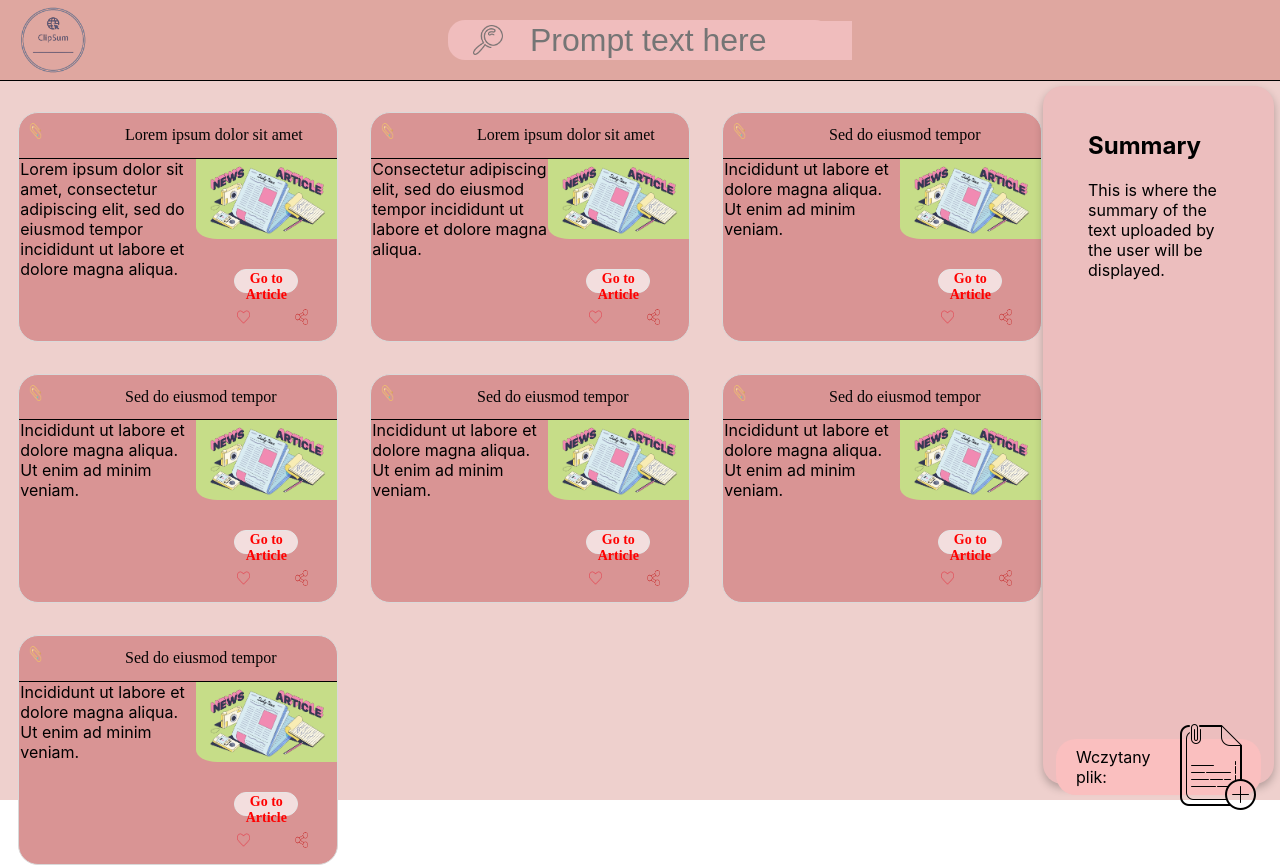
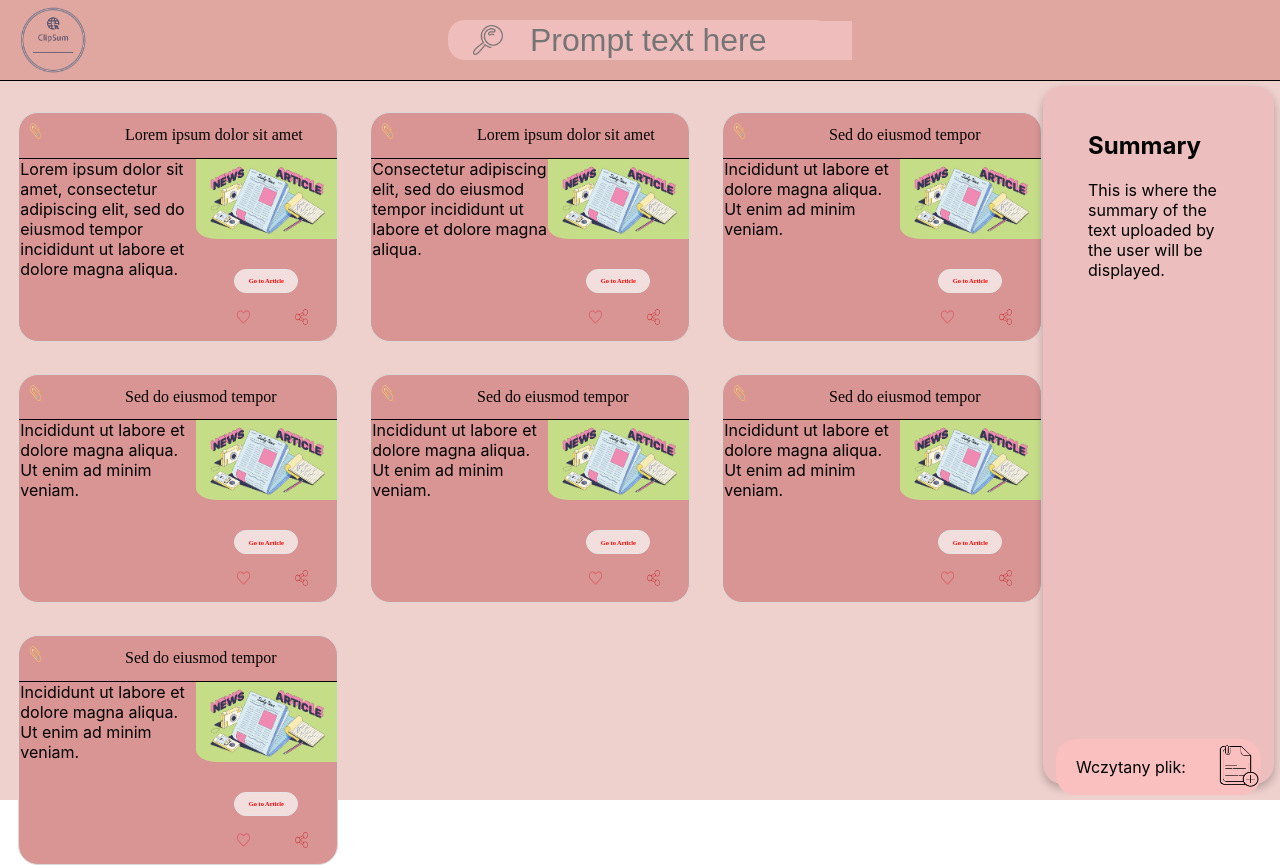
Before and after one commit to GangOfThreeWMD/PJN-Frontend, a React (Create React App) app: page / in a window 1280 px wide. Built offline with nearby package versions, Linux system fonts and the light colour scheme.

Commit message:
Update Dashboard View

```diff
--- a/src/App.js
+++ b/src/App.js
@@ -1,4 +1,4 @@
-import React, { useState, useEffect } from 'react';
+import React from 'react';
 import Dashboard from './components/Dashboard';
 
 const App = () => {
--- a/src/components/Article.js
+++ b/src/components/Article.js
@@ -1,7 +1,7 @@
 import React from 'react';
 import '../styles/style.css';
 import attach from '../assets/attach.png';
-import love from '../assets/like.png';
+import like from '../assets/like.png';
 import share from '../assets/share.png';
 
 
@@ -10,7 +10,7 @@ const Article = (props) => {
     <div className="article">
 
       <div className="article-header">
-        <img src={attach} width="auto" className="article-icon" />
+        <img src={attach} width="auto" className="article-icon" alt="attachment" />
         <h2 className="article-title">{props.title}</h2>
       </div>
       <hr />
@@ -18,8 +18,8 @@ const Article = (props) => {
         <img src={props.image} className="article-image" alt="article" />
         <p className="article-description">{props.description}</p>
         <button className="article-button">Go to Article</button>
-        <img src={love} className="article-share" alt="share" />
-        <img src={share} className="article-like" alt="like" />
+        <img src={like} className="article-share" alt="like" />
+        <img src={share} className="article-like" alt="share" />
       </div>
     </div>
 
--- a/src/components/Dashboard.js
+++ b/src/components/Dashboard.js
@@ -1,4 +1,4 @@
-import React, { useState } from 'react';
+import React from 'react';
 import '../styles/style.css';
 import Article from './Article';
 import Sidebar from './Sidebar';
@@ -10,61 +10,45 @@ const Dashboard = () => {
   return (
     <div className="container">
       <Navigation />
-      <div class="wrapper">
       <div className="articles">
         <Article
           title="Lorem ipsum dolor sit amet"
           description="Lorem ipsum dolor sit amet, consectetur adipiscing elit, sed do eiusmod tempor incididunt ut labore et dolore magna aliqua."
-          author="Jane Doe"
-          date="24 stycznia 2023"
           image={art}
         />
         <Article
           title="Lorem ipsum dolor sit amet"
           description="Consectetur adipiscing elit, sed do eiusmod tempor incididunt ut labore et dolore magna aliqua."
-          author="John Smith"
-          date="22 stycznia 2023"
           image={art}
         />
         <Article
           title="Sed do eiusmod tempor"
           description="Incididunt ut labore et dolore magna aliqua. Ut enim ad minim veniam."
-          author="Jane Doe"
-          date="20 stycznia 2023"
           image={art}
         />
          <Article
           title="Sed do eiusmod tempor"
           description="Incididunt ut labore et dolore magna aliqua. Ut enim ad minim veniam."
-          author="Jane Doe"
-          date="20 stycznia 2023"
           image={art}
         />
          <Article
           title="Sed do eiusmod tempor"
           description="Incididunt ut labore et dolore magna aliqua. Ut enim ad minim veniam."
-          author="Jane Doe"
-          date="20 stycznia 2023"
           image={art}
         />
          <Article
           title="Sed do eiusmod tempor"
           description="Incididunt ut labore et dolore magna aliqua. Ut enim ad minim veniam."
-          author="Jane Doe"
-          date="20 stycznia 2023"
           image={art}
         />
          <Article
           title="Sed do eiusmod tempor"
           description="Incididunt ut labore et dolore magna aliqua. Ut enim ad minim veniam."
-          author="Jane Doe"
-          date="20 stycznia 2023"
           image={art}
         />
       </div>
       <Sidebar />
       </div>
-    </div>
   );
 };
 
--- a/src/components/Navigation.js
+++ b/src/components/Navigation.js
@@ -8,10 +8,10 @@ const Navigation = () => {
   return (
     <div className="navbar">
       <Navbar style={{ display: 'flex', alignItems: 'center' }}>
-        <img src={logo} width="auto" className="logo" />
+        <img src={logo} width="auto" className="logo" alt="logo" />
       </Navbar>
       <div className="search-bar search-bar">
-        <img src={search_icon} width="30" height="30" className="nav-icon" />
+        <img src={search_icon} width="30" height="30" className="nav-icon" alt="search-icon" />
         <Form inline>
           <FormControl type="text" placeholder="Prompt text here" className="form-control" />
         </Form>
--- a/src/styles/sidebar.css
+++ b/src/styles/sidebar.css
@@ -47,6 +47,8 @@
 
   #file-upload-icon {
     margin-left: 10px;
+    height:6vh;
+    width:4vw;
   }
 
   hr {
--- a/src/styles/style.css
+++ b/src/styles/style.css
@@ -78,7 +78,7 @@
   .article-button {
     grid-area: button;
     color: white;
-    font-size: 14px;
+    font-size: 0.5vw;
     cursor: pointer;
     margin-top:30px;
     background: #F3DEDE;
@@ -90,7 +90,6 @@
     justify-self: center;
     font-family: 'Pattaya';
     font-weight: bold;
-
   }
 
   .article-share {
```
